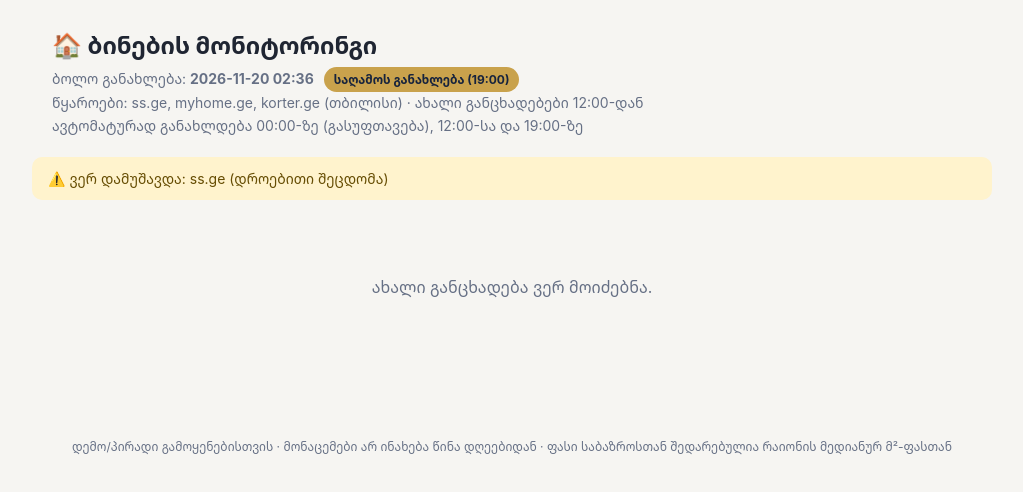
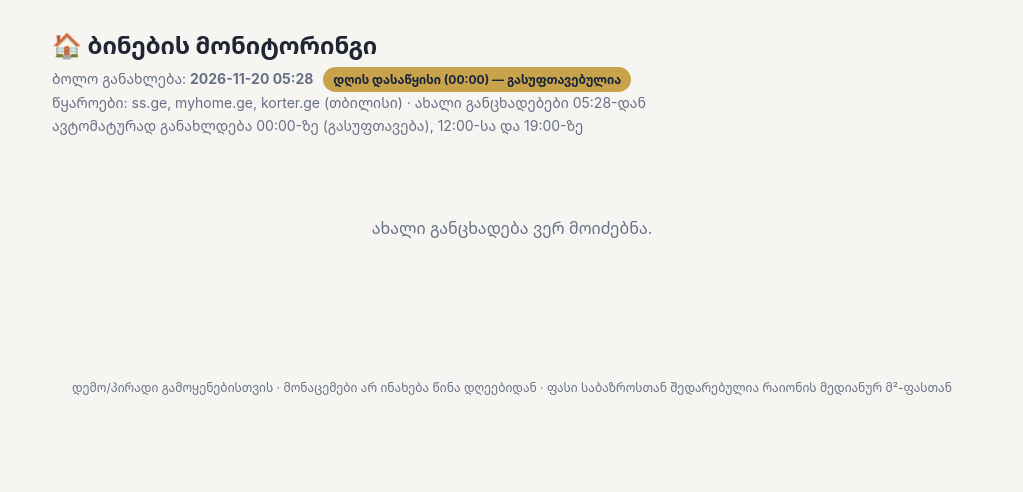
Before and after one commit to gtughushi97-cloud/Real_Estate_pupu, a plain HTML site: page docs/index.html in a window 1280 px wide. Shown: the whole page, without its empty margins (128-1151 px from the left). Drawn offline with Linux system fonts and the light colour scheme.

Commit message:
Update listings (midnight)

```diff
--- a/docs/index.html
+++ b/docs/index.html
@@ -210,13 +210,13 @@
 <header>
   <h1>🏠 ბინების მონიტორინგი</h1>
   <div class="meta">
-    ბოლო განახლება: <strong>2026-11-20 02:36</strong>
-    <span class="badge">საღამოს განახლება (19:00)</span><br />
-    წყაროები: ss.ge, myhome.ge, korter.ge (თბილისი) · ახალი განცხადებები 12:00-დან<br />
+    ბოლო განახლება: <strong>2026-11-20 05:28</strong>
+    <span class="badge">დღის დასაწყისი (00:00) — გასუფთავებულია</span><br />
+    წყაროები: ss.ge, myhome.ge, korter.ge (თბილისი) · ახალი განცხადებები 05:28-დან<br />
     ავტომატურად განახლდება 00:00-ზე (გასუფთავება), 12:00-სა და 19:00-ზე
   </div>
 </header>
-<div class="warning">⚠️ ვერ დამუშავდა: ss.ge (დროებითი შეცდომა)</div>
+
 <main>
 
 <div class="empty">ახალი განცხადება ვერ მოიძებნა.</div>
```
